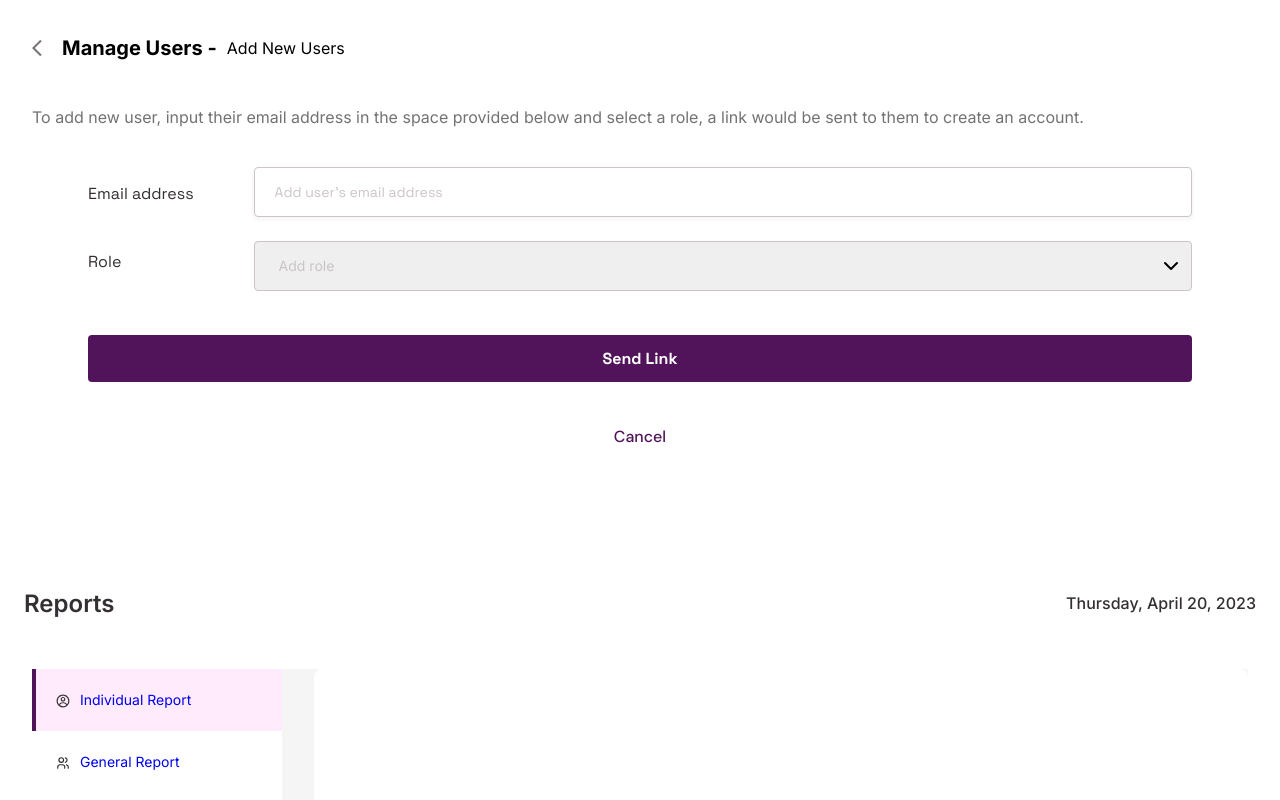
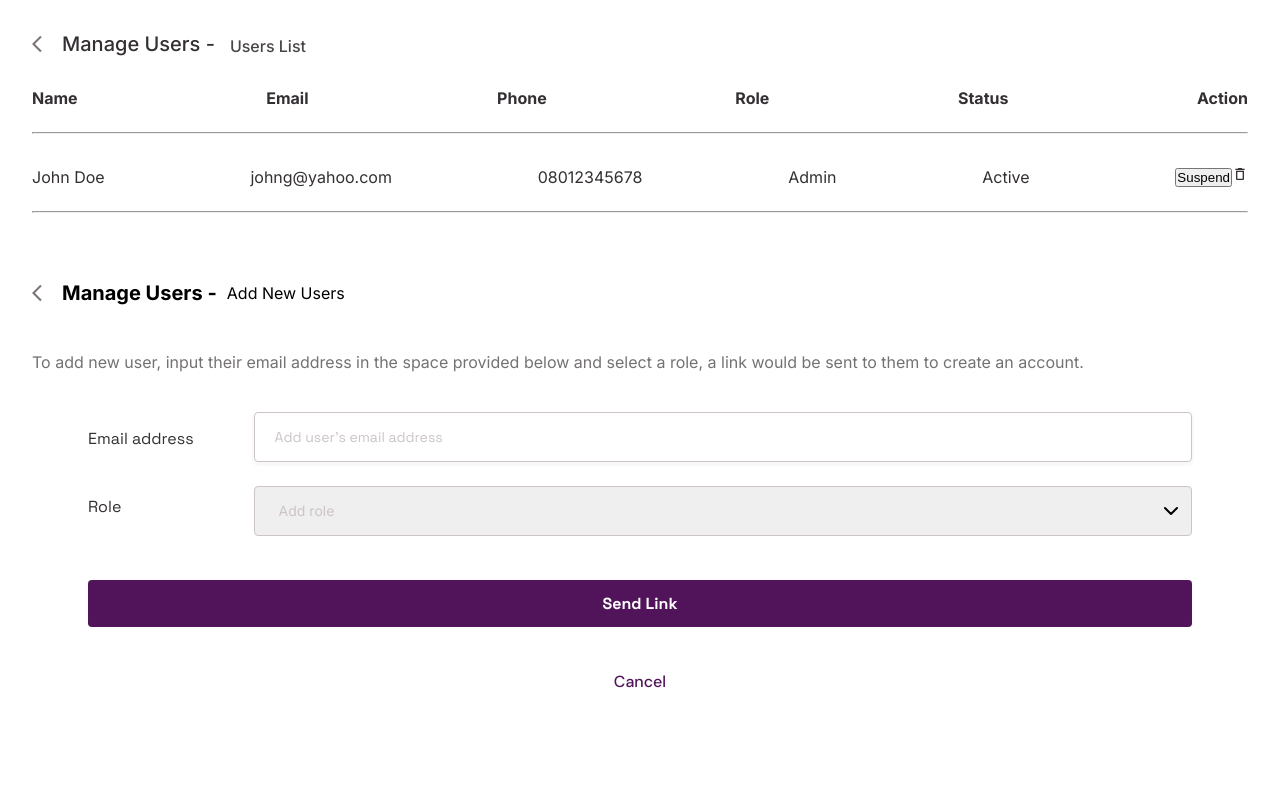
Before and after one commit to King-Mikaelson/vigilant-octo-enigma, a React (Create React App) app: page /test in a window 1280 px wide. Shown: the top 800 px of the page. Built offline with nearby package versions, Linux system fonts and the light colour scheme.

Commit message:
FEAT/created Users List component

```diff
--- a/src/components/admin/settings/manageUsers/userLists/index.tsx
+++ b/src/components/admin/settings/manageUsers/userLists/index.tsx
@@ -1,4 +1,66 @@
-const UserLists = () => {
-  return <div>UserLists</div>;
-};
-export default UserLists;
+import { useState } from "react";
+import { useNavigate } from "react-router-dom";
+import { MdArrowBackIos, MdOutlineDelete } from "react-icons/md";
+
+export default function UserLists() {
+  const navigate = useNavigate();
+  const [isModalOpen, setIsModalOpen] = useState(false);
+
+  const handleSubmit = (e: React.FormEvent<HTMLFormElement>) => {
+    e.preventDefault();
+    setIsModalOpen(true);
+  };
+  const handleModalClose = () => {
+    setIsModalOpen(false);
+    navigate("/settings/manageusers");
+  };
+
+  const handleBack = (e: { preventDefault: () => void }) => {
+    e.preventDefault();
+    navigate("/settings/manageusers");
+  };
+
+  return (
+    <section className="users-list">
+      <h3 className="header">
+        <MdArrowBackIos className="icon" onClick={handleBack} /> Manage Users -{" "}
+        <span className="add-new-user">Users List</span>
+      </h3>
+      <section className="userslist-data">
+        <div className="users-header">
+          <h4>Name</h4>
+          <h4>Email</h4>
+          <h4>Phone</h4>
+          <h4>Role</h4>
+          <h4>Status</h4>
+          <h4>Action</h4>
+        </div>
+        <hr className="users-header_hr" />
+        <div className="user-row">
+          <p>John Doe</p>
+          <p>johng@yahoo.com</p>
+          <p>08012345678</p>
+          <p>Admin</p>
+          <p>Active</p>
+          <div className="action-div">
+            <button className="suspend-btn">Suspend</button>
+            <span>
+              <MdOutlineDelete />
+            </span>
+          </div>
+        </div>
+        <hr className="user-row_hr" />
+        {isModalOpen && (
+          <div className="user-modal">
+            <div className="modal-content">
+              <p>A link has been sent to the email address you provided!</p>
+              <button className="close-btn" onClick={handleModalClose}>
+                Okay
+              </button>
+            </div>
+          </div>
+        )}
+      </section>
+    </section>
+  );
+}
--- a/src/frontendData/frontendData.tsx
+++ b/src/frontendData/frontendData.tsx
@@ -10,31 +10,30 @@ type Table = {
 type Sides = {
   name: string;
   order: string;
+};
 
-}
-
-export const orders:Sides[] = [
+export const orders: Sides[] = [
   {
     name: "Salted Pasta with mushroom sauce",
-        order: "150 orders"
+    order: "150 orders",
   },
   {
     name: "Hot spicy fried rice",
-        order: "126 orders"
+    order: "126 orders",
   },
   {
     name: "Robertson sweet wine",
-        order: "150 orders"
+    order: "150 orders",
   },
   {
     name: "Chivita",
-        order: "126 orders"
+    order: "126 orders",
   },
   {
     name: "Salted Pasta with mushroom sauce",
-        order: "150 orders"
+    order: "150 orders",
   },
-]
+];
 
 export const table: Table[] = [
   {
@@ -127,45 +126,34 @@ export const table: Table[] = [
   },
 ];
 
-
-
-
-type Card ={
+type Card = {
   title: string;
   amount: Number;
-}
+};
 
-export const card:Card[] = [
+export const card: Card[] = [
   {
     title: "Total Orders",
-  amount: 40
+    amount: 40,
   },
   {
     title: "Total Revenue",
-  amount: 148800
+    amount: 148800,
   },
 
-{title: "Cash Payments",
-amount: 1700
-},
-{title: "POS Payments",
-amount: 118500
-},
-{title: "Transfer Payments",
-amount: 28600
-},
-
-
-]
+  { title: "Cash Payments", amount: 1700 },
+  { title: "POS Payments", amount: 118500 },
+  { title: "Transfer Payments", amount: 28600 },
+];
 
 export interface Store {
-  id:string,
-  name:string,
-  price:string,
-  category:string
+  id: string;
+  name: string;
+  price: string;
+  category: string;
 }
 
-export const active:any = {
+export const active: any = {
   "0": "All",
   "1": "Meals",
   "2": "Drinks",
@@ -173,200 +161,195 @@ export const active:any = {
   "4": "Sides",
   "5": "Grills",
   "6": "Desserts",
-}
+};
 
-export const Stock:Store[] = [
+export const Stock: Store[] = [
   {
-    id:"1",
-    name:"Salted Pasta with mushroom sauce",
-    price:"10000",
-    category:"Meals"
+    id: "1",
+    name: "Salted Pasta with mushroom sauce",
+    price: "10000",
+    category: "Meals",
   },
   {
-    id:"2",
-    name:"Salted with Rice pasta",
-    price:"10000",
-    category:"Wine"
+    id: "2",
+    name: "Salted with Rice pasta",
+    price: "10000",
+    category: "Wine",
   },
   {
-    id:"3",
-    name:"Salted Pasta with mushroom sauce",
-    price:"10000",
-    category:"Desserts"
+    id: "3",
+    name: "Salted Pasta with mushroom sauce",
+    price: "10000",
+    category: "Desserts",
   },
   {
-    id:"4",
-    name:"Salted Pasta with mushroom sauce",
-    price:"10000",
-    category:"Meals"
+    id: "4",
+    name: "Salted Pasta with mushroom sauce",
+    price: "10000",
+    category: "Meals",
   },
   {
-    id:"5",
-    name:"Salted Pasta with mushroom sauce",
-    price:"10000",
-    category:"Wine"
+    id: "5",
+    name: "Salted Pasta with mushroom sauce",
+    price: "10000",
+    category: "Wine",
   },
   {
-    id:"6",
-    name:"Salted Pasta with mushroom sauce",
-    price:"10000",
-    category:"Desserts"
+    id: "6",
+    name: "Salted Pasta with mushroom sauce",
+    price: "10000",
+    category: "Desserts",
   },
   {
-    id:"7",
-    name:"Salted Pasta with mushroom sauce",
-    price:"10000",
-    category:"Meals"
+    id: "7",
+    name: "Salted Pasta with mushroom sauce",
+    price: "10000",
+    category: "Meals",
   },
   {
-    id:"8",
-    name:"Salted Pasta with mushroom sauce",
-    price:"10000",
-    category:"Wine"
+    id: "8",
+    name: "Salted Pasta with mushroom sauce",
+    price: "10000",
+    category: "Wine",
   },
   {
-    id:"9",
-    name:"Salted Pasta with mushroom sauce",
-    price:"10000",
-    category:"Desserts"
+    id: "9",
+    name: "Salted Pasta with mushroom sauce",
+    price: "10000",
+    category: "Desserts",
   },
   {
-    id:"10",
-    name:"Salted Pasta with mushroom sauce",
-    price:"10000",
-    category:"Meals"
+    id: "10",
+    name: "Salted Pasta with mushroom sauce",
+    price: "10000",
+    category: "Meals",
   },
   {
-    id:"11",
-    name:"Salted Pasta with mushroom sauce",
-    price:"10000",
-    category:"Wine"
+    id: "11",
+    name: "Salted Pasta with mushroom sauce",
+    price: "10000",
+    category: "Wine",
   },
   {
-    id:"12",
-    name:"Salted Pasta with mushroom sauce",
-    price:"10000",
-    category:"Desserts"
+    id: "12",
+    name: "Salted Pasta with mushroom sauce",
+    price: "10000",
+    category: "Desserts",
   },
   {
-    id:"13",
-    name:"Salted Pasta with mushroom sauce",
-    price:"10000",
-    category:"Meals"
+    id: "13",
+    name: "Salted Pasta with mushroom sauce",
+    price: "10000",
+    category: "Meals",
   },
   {
-    id:"14",
-    name:"Salted Pasta with mushroom sauce",
-    price:"10000",
-    category:"Wine"
+    id: "14",
+    name: "Salted Pasta with mushroom sauce",
+    price: "10000",
+    category: "Wine",
   },
   {
-    id:"15",
-    name:"Salted Pasta with mushroom sauce",
-    price:"10000",
-    category:"Desserts"
+    id: "15",
+    name: "Salted Pasta with mushroom sauce",
+    price: "10000",
+    category: "Desserts",
   },
   {
-    id:"16",
-    name:"Salted Pasta with mushroom sauce",
-    price:"10000",
-    category:"Meals"
+    id: "16",
+    name: "Salted Pasta with mushroom sauce",
+    price: "10000",
+    category: "Meals",
   },
   {
-    id:"17",
-    name:"Salted Pasta with mushroom sauce",
-    price:"10000",
-    category:"Wine"
+    id: "17",
+    name: "Salted Pasta with mushroom sauce",
+    price: "10000",
+    category: "Wine",
   },
   {
-    id:"18",
-    name:"Salted Pasta with mushroom sauce",
-    price:"10000",
-    category:"Desserts"
+    id: "18",
+    name: "Salted Pasta with mushroom sauce",
+    price: "10000",
+    category: "Desserts",
   },
   {
-    id:"19",
-    name:"Salted Pasta with mushroom sauce",
-    price:"10000",
-    category:"Meals"
+    id: "19",
+    name: "Salted Pasta with mushroom sauce",
+    price: "10000",
+    category: "Meals",
   },
   {
-    id:"20",
-    name:"Salted Pasta with mushroom sauce",
-    price:"10000",
-    category:"Wine"
+    id: "20",
+    name: "Salted Pasta with mushroom sauce",
+    price: "10000",
+    category: "Wine",
   },
   {
-    id:"21",
-    name:"Salted Pasta with mushroom sauce",
-    price:"10000",
-    category:"Desserts"
+    id: "21",
+    name: "Salted Pasta with mushroom sauce",
+    price: "10000",
+    category: "Desserts",
   },
   {
-    id:"22",
-    name:"Salted Pasta with mushroom sauce",
-    price:"10000",
-    category:"Meals"
+    id: "22",
+    name: "Salted Pasta with mushroom sauce",
+    price: "10000",
+    category: "Meals",
   },
   {
-    id:"23",
-    name:"Salted Pasta with mushroom sauce",
-    price:"10000",
-    category:"Wine"
+    id: "23",
+    name: "Salted Pasta with mushroom sauce",
+    price: "10000",
+    category: "Wine",
   },
   {
-    id:"24",
-    name:"Salted Pasta with mushroom sauce",
-    price:"10000",
-    category:"Desserts"
+    id: "24",
+    name: "Salted Pasta with mushroom sauce",
+    price: "10000",
+    category: "Desserts",
   },
   {
-    id:"25",
-    name:"Salted Pasta with mushroom sauce",
-    price:"10000",
-    category:"Meals"
+    id: "25",
+    name: "Salted Pasta with mushroom sauce",
+    price: "10000",
+    category: "Meals",
   },
   {
-    id:"26",
-    name:"Salted Pasta with mushroom sauce",
-    price:"10000",
-    category:"Wine"
+    id: "26",
+    name: "Salted Pasta with mushroom sauce",
+    price: "10000",
+    category: "Wine",
   },
   {
-    id:"27",
-    name:"Salted Pasta with mushroom sauce",
-    price:"10000",
-    category:"Desserts"
+    id: "27",
+    name: "Salted Pasta with mushroom sauce",
+    price: "10000",
+    category: "Desserts",
   },
   {
-    id:"28",
-    name:"Salted Pasta with mushroom sauce",
-    price:"10000",
-    category:"Meals"
+    id: "28",
+    name: "Salted Pasta with mushroom sauce",
+    price: "10000",
+    category: "Meals",
   },
   {
-    id:"29",
-    name:"Salted Pasta with mushroom sauce",
-    price:"10000",
-    category:"Wine"
+    id: "29",
+    name: "Salted Pasta with mushroom sauce",
+    price: "10000",
+    category: "Wine",
   },
   {
-    id:"30",
-    name:"Salted Pasta with mushroom sauce",
-    price:"10000",
-    category:"Desserts"
+    id: "30",
+    name: "Salted Pasta with mushroom sauce",
+    price: "10000",
+    category: "Desserts",
   },
-]
-
-
-
+];
 
 interface Product {
   id: string;
   name: string;
 }
-
-
 
 export const Items: Product[] = [
   {
@@ -398,3 +381,52 @@ export const Items: Product[] = [
     name: "Desserts",
   },
 ];
+
+interface UserList {
+  id: string;
+  name: string;
+  email: string;
+  phone: number;
+  role: string;
+  status: string;
+  action: string;
+}
+
+export const UserLists: UserList[] = [
+  {
+    id: "1",
+    name: "John Doe",
+    email: "johndoe@gmail.com",
+    phone: 8004567890,
+    role: "Admin",
+    status: "Active",
+    action: "Suspend",
+  },
+  {
+    id: "2",
+    name: "Joy Madu",
+    email: "joymadu4@yahoo.com",
+    phone: 8145678903,
+    role: "Waiter",
+    status: "Inactive",
+    action: "Suspend",
+  },
+  {
+    id: "3",
+    name: "Blessing seun",
+    email: "seunkuti77@gmail.com",
+    phone: 9034567890,
+    role: "Waiter",
+    status: "Inactive",
+    action: "Suspend",
+  },
+  {
+    id: "4",
+    name: "James Smith",
+    email: "smaith4jy@gmail.com",
+    phone: 8004567890,
+    role: "Waiter",
+    status: "Active",
+    action: "Suspend",
+  },
+];
--- a/src/styleGuides.tsx
+++ b/src/styleGuides.tsx
@@ -1,8 +1,5 @@
 import Subscribe from "./features/subscription";
 import TopBar from "./components/topBar/index";
-//import DeleteItem from "./components/items/deleteItem";
-// import EditItem from "./components/items/editItem";
-// import AddItem from "./components/items/addItem";
 import Filters from "./components/filters";
 import MenuCard from "./components/menuCard";
 import Admin from "./features/admin/pos-admin";
@@ -15,10 +12,12 @@ import IndividualReport from "./features/report/individual-report";
 import GeneralReport from "./features/report/general-report";
 import EditProfile from "./components/admin/settings/profile/EditProfile";
 import AddUsers from "./components/admin/settings/manageUsers/addUsers";
+import UserLists from "./components/admin/settings/manageUsers/userLists";
 
 export default function StyleGuides() {
   return (
     <div>
+      <UserLists />
       <AddUsers />
       <ReportLayout />
       <IndividualReport />
@@ -31,10 +30,6 @@ export default function StyleGuides() {
       <MenuCard />
       <Filters />
       <Admin />
-      {/* <DeleteItem /> */}
-      {/* Commented this out because the background effect affects the ENTIRE screen */}
-      {/* <EditItem /> */}
-      {/* <AddItem /> */}
       <TopBar />
       <Subscribe />
     </div>
--- a/src/styles/components/_settings.scss
+++ b/src/styles/components/_settings.scss
@@ -350,3 +350,53 @@
         }
     }
 }
+
+// Users List
+.users-list {
+    padding: 2rem;
+
+    .header {
+        display: flex;
+        align-items: center;
+        gap: 10px;
+        font-size: 20px;
+        font-weight: 500;
+        padding-bottom: 2rem;
+
+        .icon {
+            color: $light-gray;
+            cursor: pointer;
+        }
+
+        span {
+            font-size: 16px;
+            color: $black-color2;
+            padding-left: 5px;
+            padding-top: 4px;
+        }
+
+    }
+
+    .userslist-data {
+        .users-header {
+            display: flex;
+            justify-content: space-between;
+            align-items: center;
+            padding-bottom: 1.5rem;
+        }
+
+        .users-header_hr {
+            margin-bottom: 2rem;
+            height: 1px;
+            width: 100%;
+            color: $light-gray;
+        }
+
+        .user-row {
+            display: flex;
+            justify-content: space-between;
+            align-items: center;
+            padding-bottom: 1.5rem;
+        }
+    }
+}
```
Lines whose indentation alone changed are shown as unchanged.
